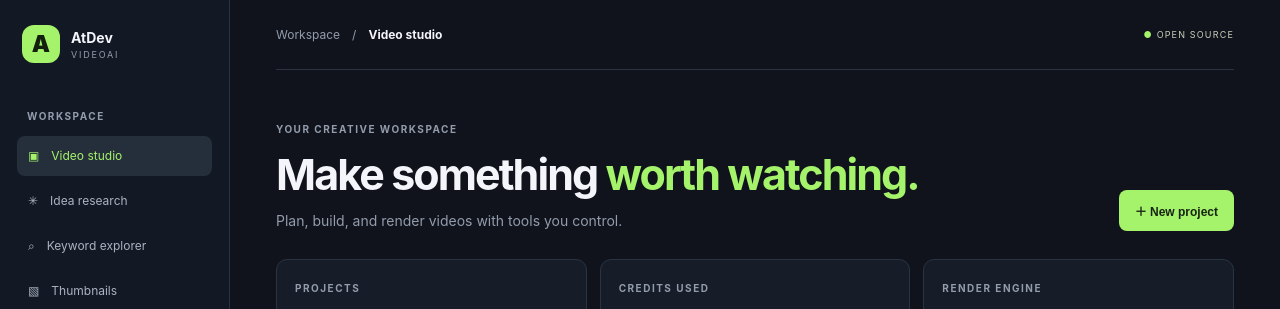
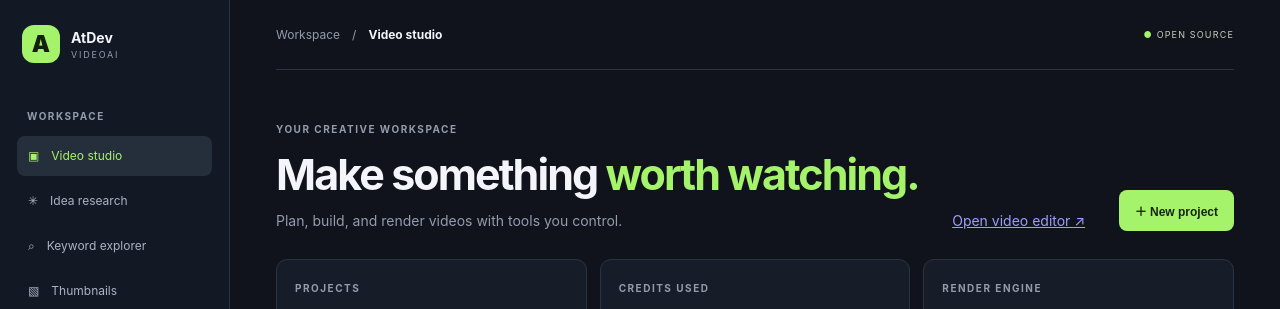
Before and after one commit to Reaccionador2Jeje/atdev-videoai, a plain HTML site: page index.html in a window 1280 px wide. Shown: the top 309 px of the page. Drawn offline with Linux system fonts and the light colour scheme.

Commit message:
feat(studio): link dashboard to video editor

```diff
--- a/index.html
+++ b/index.html
@@ -15,7 +15,7 @@
 </aside>
 <main id="studio">
 <header><span>Workspace　/　<b>Video studio</b></span><span class="status">● OPEN SOURCE</span></header>
-<section class="hero"><div><small>YOUR CREATIVE WORKSPACE</small><h1>Make something <em>worth watching.</em></h1><p>Plan, build, and render videos with tools you control.</p></div><button id="new">＋ New project</button></section>
+<section class="hero"><div><small>YOUR CREATIVE WORKSPACE</small><h1>Make something <em>worth watching.</em></h1><p>Plan, build, and render videos with tools you control.</p></div><a class="open-editor" href="editor.html">Open video editor ↗</a><button id="new">＋ New project</button></section>
 <section class="stats"><article><small>PROJECTS</small><strong id="count">0</strong><p>Saved in this browser</p></article><article><small>CREDITS USED</small><strong class="green">0</strong><p>There is no credit system</p></article><article><small>RENDER ENGINE</small><strong class="engine">Not connected</strong><p>Local rendering is planned</p></article></section>
 <section class="section-title"><div><h2>Recent projects</h2><p>Your video ideas, all in one place.</p></div><span>YOUR WORKSPACE</span></section>
 <section class="cards" id="cards"><article class="create"><div class="plus">＋</div><h3>Create your first video</h3><p>Start with a blank project and build it scene by scene.</p><button class="secondary" id="start">Create project</button></article><article class="feature"><small>COMING NEXT</small><div class="symbol">✳</div><h3>Creator research</h3><p>Explore ideas, topics, and keywords for your next upload.</p></article><article class="feature purple"><small>COMING NEXT</small><div class="symbol">▧</div><h3>Thumbnail studio</h3><p>Compose thumbnails with reusable visual elements.</p></article></section>
```
